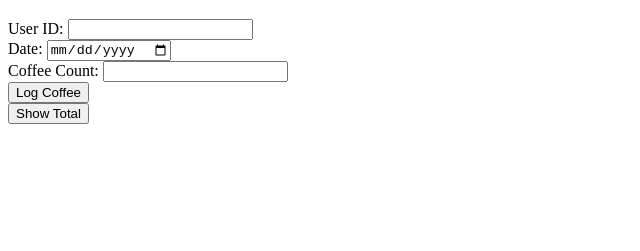
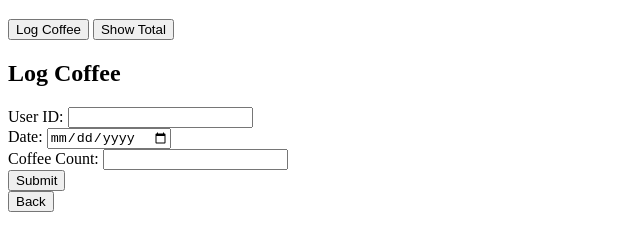
Before and after one commit to LuyuanPeng/arlcoffeelog, a plain HTML site: page index.html in a window 1280 px wide. Both pictures are taken after a click on the button "Log Coffee". Shown: the part 61-312 px from the top of the page, without its empty margins (0-640 px from the left). Drawn offline with Linux system fonts and the light colour scheme; no server answers.

Commit message:
add multiple page design

```diff
--- a/index.html
+++ b/index.html
@@ -2,26 +2,50 @@
 <html>
 <head>
     <title>Coffee Tracker</title>
+    <style>
+        .hidden { display: none; }
+    </style>
 </head>
 <body>
     <h1>Coffee Tracker</h1>
     <div>
-        <label>User ID: <input type="text" id="userID"></label>
+        <button onclick="navigate('logCoffee')">Log Coffee</button>
+        <button onclick="navigate('showTotal')">Show Total</button>
     </div>
-    <div>
-        <label>Date: <input type="date" id="date"></label>
+
+    <!-- Log Coffee Form (Initially Hidden) -->
+    <div id="logCoffeeForm" class="hidden">
+        <h2>Log Coffee</h2>
+        <label>User ID: <input type="text" id="userID"></label><br>
+        <label>Date: <input type="date" id="date"></label><br>
+        <label>Coffee Count: <input type="number" id="coffeeCount"></label><br>
+        <button onclick="logCoffee()">Submit</button><br>
+        <button onclick="navigate('main')">Back</button>
     </div>
-    <div>
-        <label>Coffee Count: <input type="number" id="coffeeCount"></label>
+
+    <!-- Show Total Form (Initially Hidden) -->
+    <div id="showTotalForm" class="hidden">
+        <h2>Show Total</h2>
+        <label>User ID: <input type="text" id="totalUserID"></label><br>
+        <button onclick="showTotal()">Check Total</button><br>
+        <div id="totalDisplay"></div>
+        <button onclick="navigate('main')">Back</button>
     </div>
-    <div>
-        <button onclick="logCoffee()">Log Coffee</button>
-    </div>
-    <div>
-        <button onclick="showTotal()">Show Total</button>
-    </div>
-    <div id="totalDisplay"></div>
+
     <script>
+        // Function to navigate between "pages"
+        function navigate(page) {
+            document.getElementById('logCoffeeForm').classList.add('hidden');
+            document.getElementById('showTotalForm').classList.add('hidden');
+
+            if (page === 'logCoffee') {
+                document.getElementById('logCoffeeForm').classList.remove('hidden');
+            } else if (page === 'showTotal') {
+                document.getElementById('showTotalForm').classList.remove('hidden');
+            }
+        }
+
+        // Function to log coffee
         function logCoffee() {
             const userID = document.getElementById('userID').value;
             const date = document.getElementById('date').value;
@@ -35,8 +59,9 @@
               .catch(error => console.error('Error:', error));
         }
 
+        // Function to show total
         function showTotal() {
-            const userID = document.getElementById('userID').value;
+            const userID = document.getElementById('totalUserID').value;
             const url = 'https://script.google.com/macros/s/AKfycbym-ODmhPDbYIfd0oSaD2FYdtZCbpNyPWctBOQmu3C-_LbJQADixgXg-So8foXMXdSR/exec'; // Replace with your Apps Script Web App URL
 
             fetch(`${url}?action=getTotalCoffee&userID=${userID}`, {
@@ -48,6 +73,7 @@
               .catch(error => console.error('Error:', error));
         }
 
+        // Function to prompt for payment
         function promptPay() {
             const total = document.getElementById('totalDisplay').textContent.split(' ')[3];
             alert(`Please pay the total amount to Luyuan 85351341`);
```
